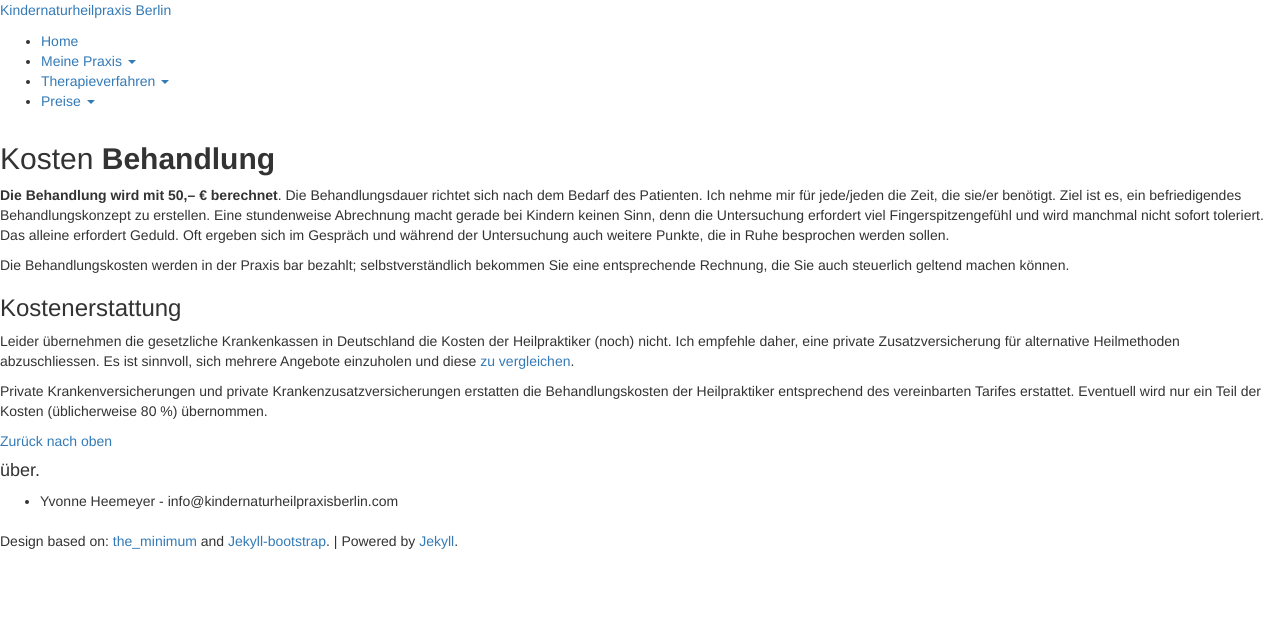
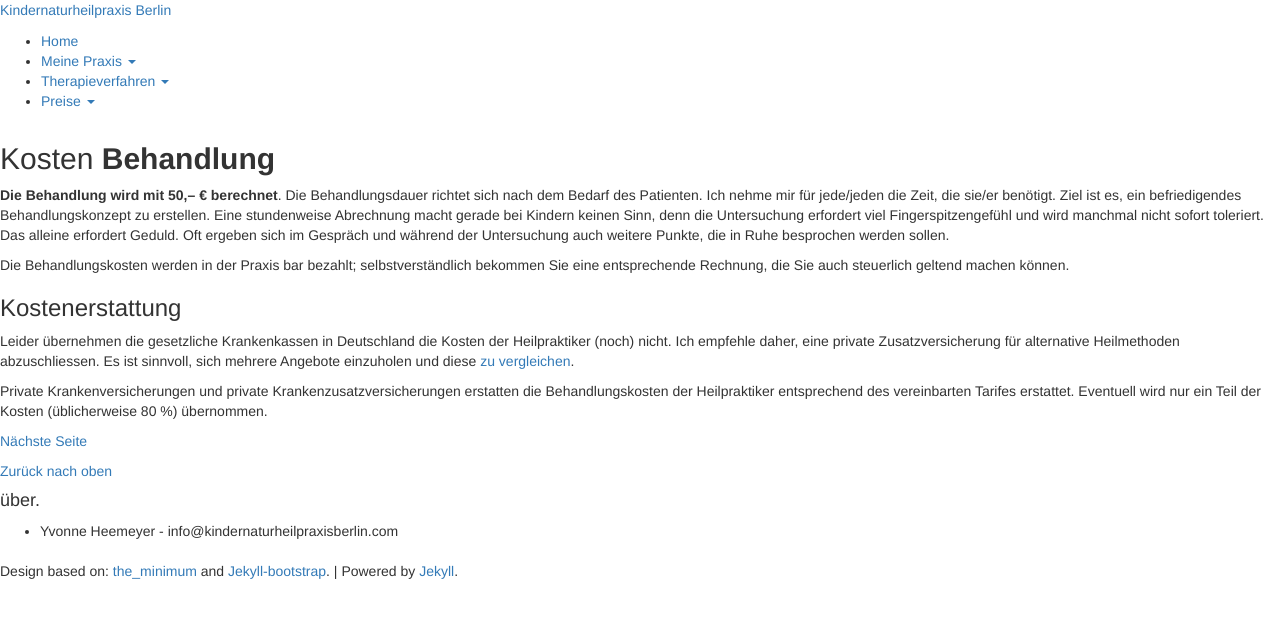
Before and after one commit to heilpraktiker/heilpraktiker.github.io, a Jekyll site: the page built from preise/behandlung/index.md, in a window 1280 px wide. Shown: the top 618 px of the page. Built offline with Jekyll 4.4.1, drawn with Linux system fonts in a browser that asks for light colours; nearby versions of some CDN libraries; comment, search, counter and statistics services are not loaded.

Commit message:
Updated index.md

```diff
--- a/preise/behandlung/index.md
+++ b/preise/behandlung/index.md
@@ -18,3 +18,5 @@ Die Behandlungskosten werden in der Praxis bar bezahlt; selbstverständlich beko
 Leider übernehmen die gesetzliche Krankenkassen in Deutschland die Kosten der Heilpraktiker (noch) nicht. Ich empfehle daher, eine private Zusatzversicherung für alternative Heilmethoden abzuschliessen. Es ist sinnvoll, sich mehrere Angebote einzuholen und diese [zu vergleichen](http://www.versicherung-vergleiche.de/krankenzusatzversicherung/ambulante-zusatzversicherung_2.php).
 
 Private Krankenversicherungen und private Krankenzusatzversicherungen erstatten die Behandlungskosten der Heilpraktiker entsprechend des vereinbarten Tarifes erstattet. Eventuell wird nur ein Teil der Kosten (üblicherweise 80 %) übernommen.
+
+[Nächste Seite](/preise/massage/)
```
